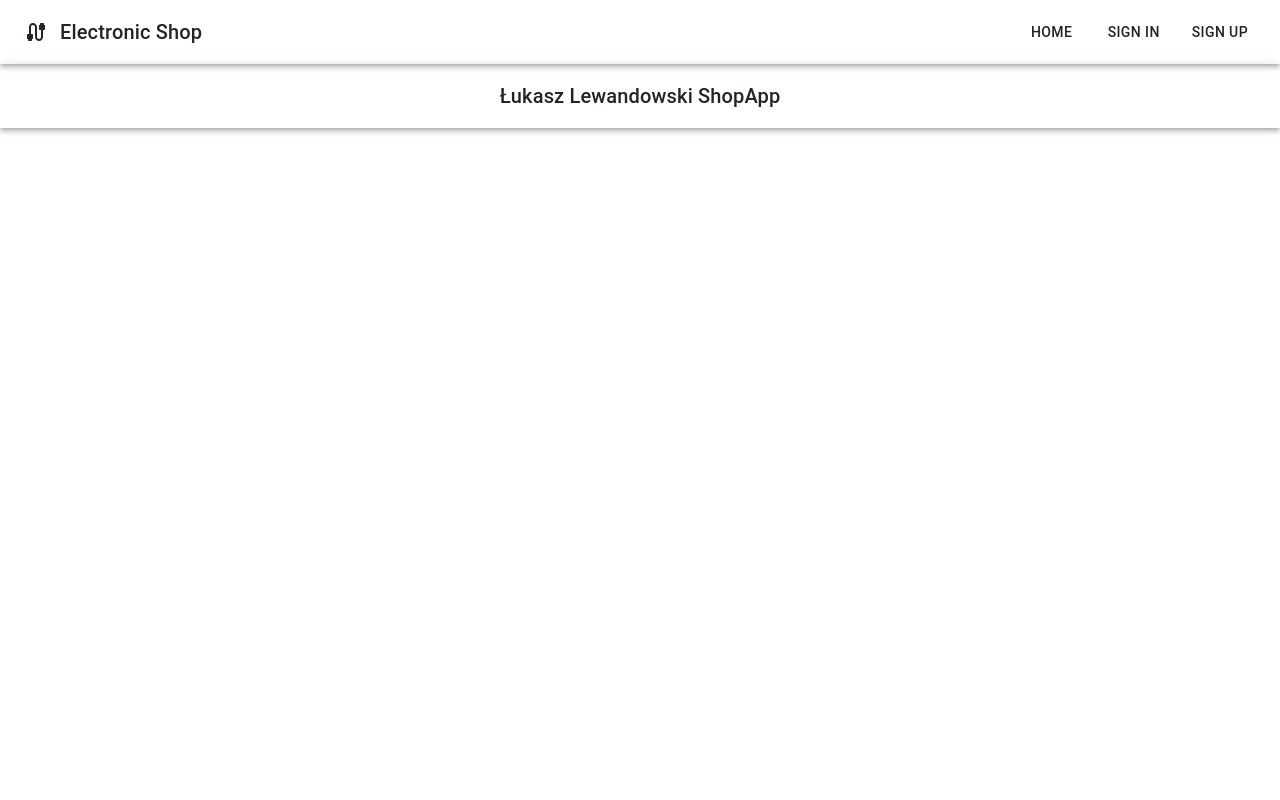
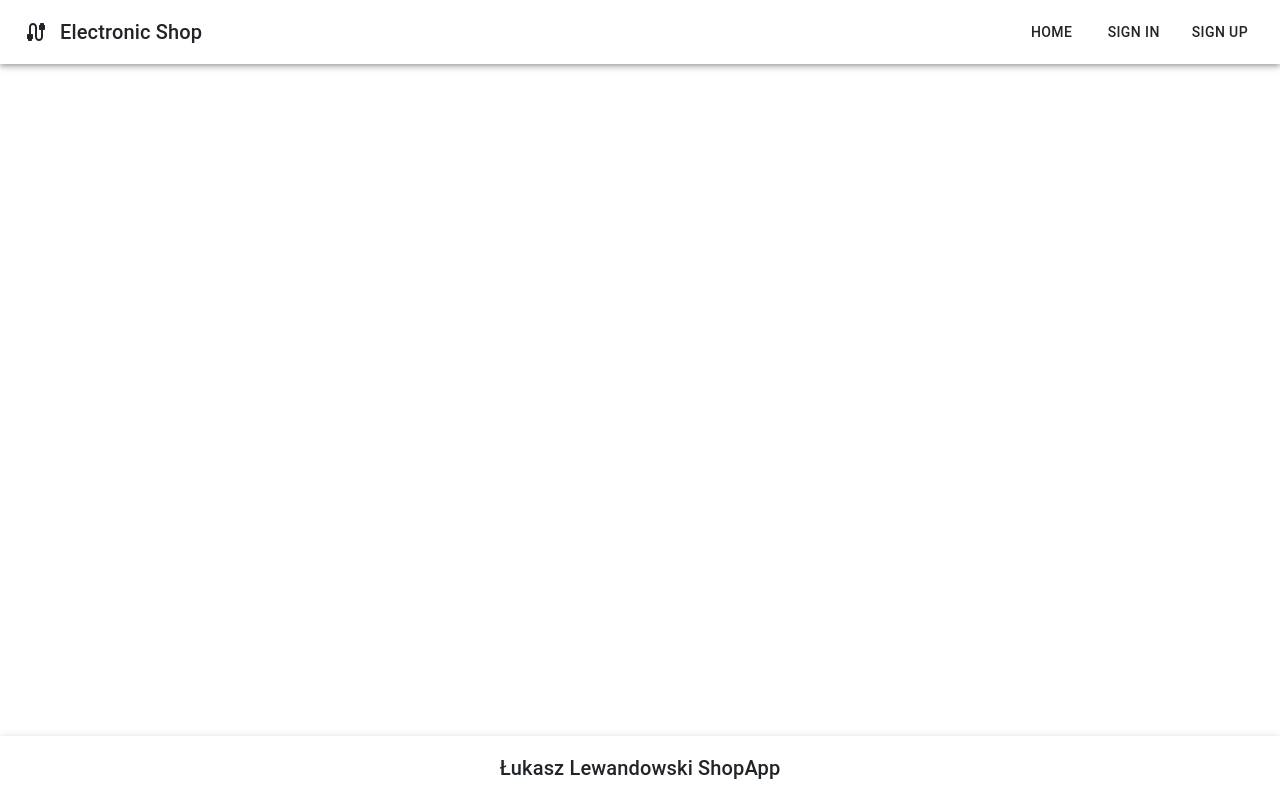
Before and after one commit to LukaszLewandowski91/FullStack-shop, a React (Create React App) app in the folder client/: page / in a window 1280 px wide. Built offline with nearby package versions, Linux system fonts and the light colour scheme.

Commit message:
change position on footer

```diff
--- a/client/src/components/layout/Footer/Footer.js
+++ b/client/src/components/layout/Footer/Footer.js
@@ -2,7 +2,11 @@ import { AppBar, Box, Toolbar, Typography } from '@mui/material';
 
 const Footer = () => {
   return (
-    <Box sx={{ flexGrow: 1 }} component="footer">
+    <Box
+      sx={{ flexGrow: 1, bottom: 0, width: '100%' }}
+      component="footer"
+      position="absolute"
+    >
       <AppBar position="static" color="transparent">
         <Toolbar>
           <Typography
```
